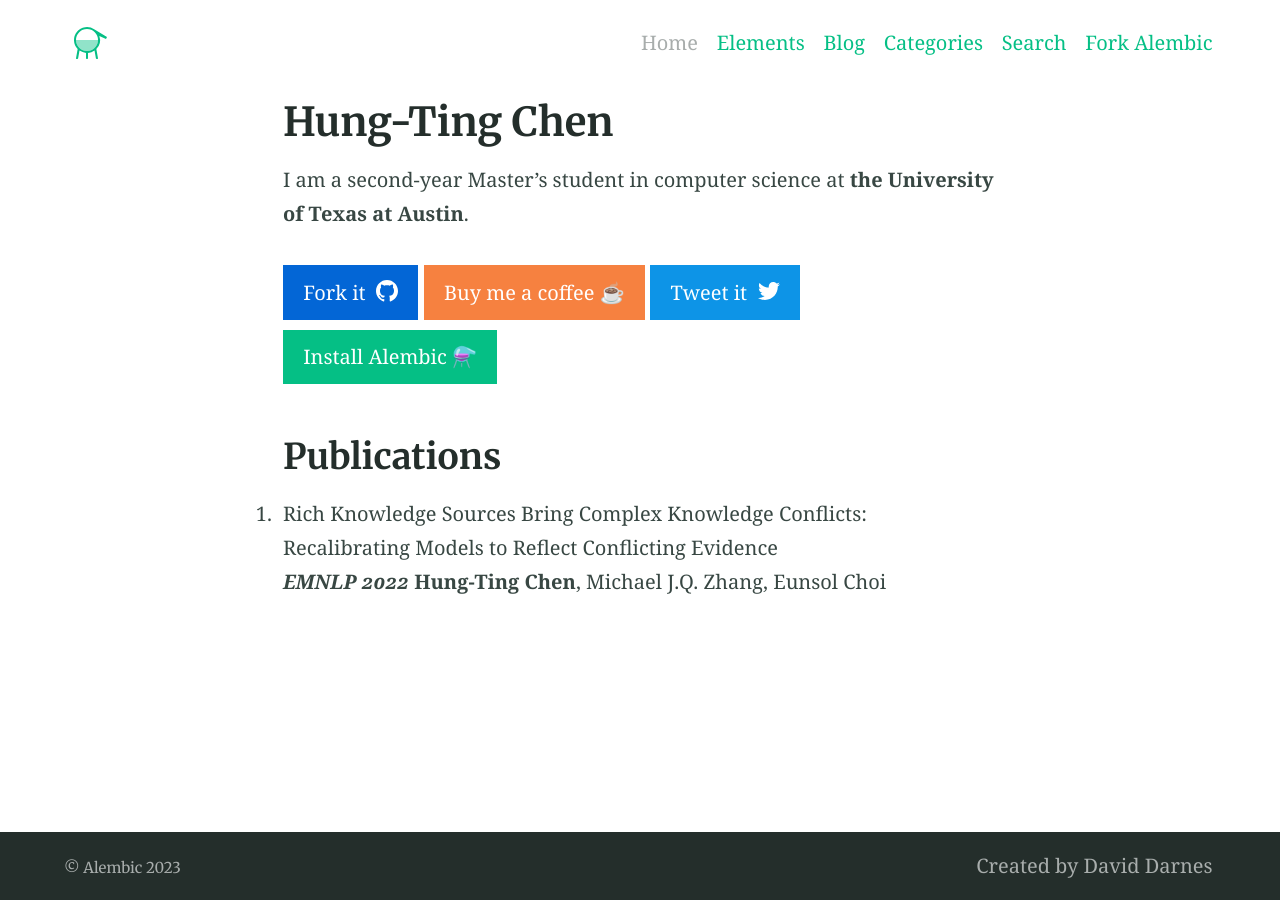
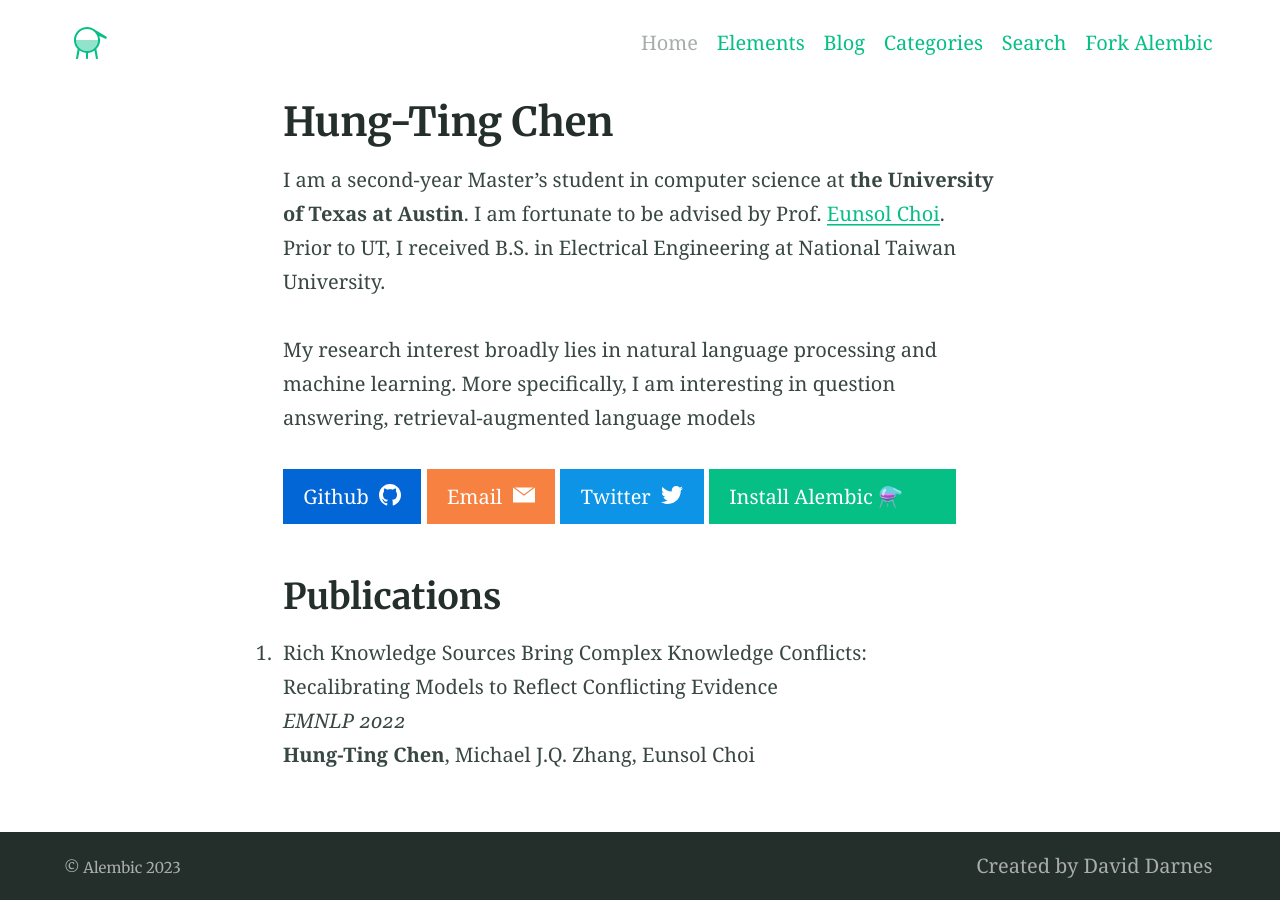
Before and after one commit to timchen0618/timchen0618.github.io, a Jekyll site: the page built from index.md, in a window 1280 px wide. Built offline with Jekyll 4.4.1, drawn with Linux system fonts in a browser that asks for light colours.

Commit message:
update icons

```diff
--- a/index.md
+++ b/index.md
@@ -7,11 +7,15 @@
 excerpt: "Alembic is a starting point for [Jekyll](https://jekyllrb.com/) projects. Rather than starting from scratch, this boilerplate is designed to get the ball rolling immediately. Install it, configure it, tweak it, push it."
 ---
 
-I am a second-year Master's student in computer science at **the University of Texas at Austin**.
+I am a second-year Master's student in computer science at **the University of Texas at Austin**. I am fortunate to be advised by Prof. [Eunsol Choi](https://www.cs.utexas.edu/~eunsol/). Prior to UT, I received B.S. in Electrical Engineering at National Taiwan University.
 
-{% include button.html text="Fork it" icon="github" link="https://github.com/daviddarnes/alembic" color="#0366d6" %} {% include button.html text="Buy me a coffee ☕️" link="https://buymeacoffee.com/daviddarnes#support" color="#f68140" %} {% include button.html text="Tweet it" icon="twitter" link="https://twitter.com/intent/tweet/?url=https://alembic.darn.es&text=Alembic%20-%20A%20Jekyll%20boilerplate%20theme&via=DavidDarnes" color="#0d94e7" %} {% include button.html text="Install Alembic ⚗️" link="https://github.com/daviddarnes/alembic#installation" %}
+My research interest broadly lies in natural language processing and machine learning. More specifically, I am interesting in question answering, retrieval-augmented language models
+
+
+
+{% include button.html text="Github" icon="github" link="https://github.com/timchen0618" color="#0366d6" %} {% include button.html text="Email" icon="email" link="mailto:hungtingchen@utexas.edu" color="#f68140" %} {% include button.html text="Twitter" icon="twitter" link="https://twitter.com/hungting_chen" color="#0d94e7" %} {% include button.html text="Install Alembic ⚗️" icon="google scholar" link="https://scholar.google.com/citations?user=dApuTpsAAAAJ&hl=en" %}
 
 ## Publications
 1. Rich Knowledge Sources Bring Complex Knowledge Conflicts: Recalibrating Models to Reflect Conflicting Evidence
-   ***EMNLP 2022***
+   *EMNLP 2022*
    **Hung-Ting Chen**, Michael J.Q. Zhang, Eunsol Choi
```
